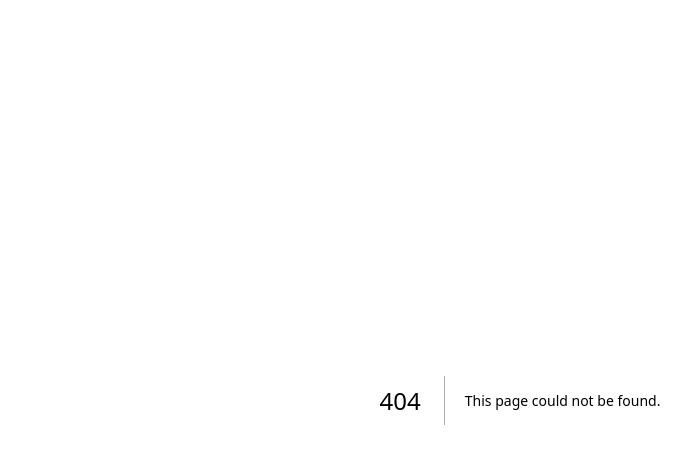
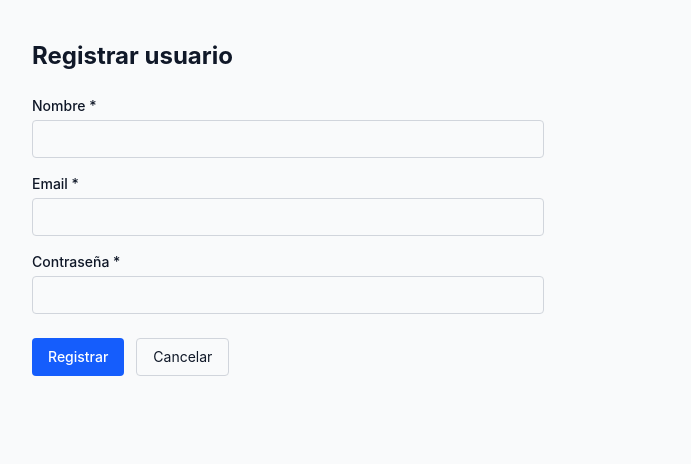
Before and after one commit to LuisMartinGonzalez24/rd-market, a Next.js app: page /usuarios/nuevo in a window 1280 px wide. Before the commit this address had no page. Shown: the top 464 px of the page, without its empty margins (120-811 px from the left). Built offline with nearby package versions, Linux system fonts and the light colour scheme; no server answers.

Commit message:
Implementa formulario de registro de usuario
Co-Authored-By: Claude Fable 5 <noreply@anthropic.com>

```diff
--- /dev/null
+++ b/src/app/usuarios/nuevo/page.tsx
@@ -0,0 +1,11 @@
+import { crearUsuario } from "@/src/lib/actions/usuarios";
+import UsuarioForm from "../usuario-form";
+
+export default function NuevoUsuarioPage() {
+  return (
+    <main className="mx-auto max-w-5xl px-6 py-10">
+      <h1 className="mb-6 text-2xl font-bold">Registrar usuario</h1>
+      <UsuarioForm action={crearUsuario} textoBoton="Registrar" />
+    </main>
+  );
+}
--- /dev/null
+++ b/src/app/usuarios/usuario-form.tsx
@@ -0,0 +1,80 @@
+import Link from "next/link";
+
+type UsuarioFormProps = {
+  action: (formData: FormData) => Promise<void>;
+  textoBoton: string;
+  valores?: {
+    nombre: string;
+    email: string;
+  };
+  passwordOpcional?: boolean;
+};
+
+const inputClass =
+  "w-full rounded border border-gray-300 px-3 py-2 text-sm focus:border-blue-500 focus:outline-none";
+
+export default function UsuarioForm({
+  action,
+  textoBoton,
+  valores,
+  passwordOpcional = false,
+}: UsuarioFormProps) {
+  return (
+    <form action={action} className="max-w-lg space-y-4">
+      <div>
+        <label htmlFor="nombre" className="mb-1 block text-sm font-medium">
+          Nombre *
+        </label>
+        <input
+          id="nombre"
+          name="nombre"
+          required
+          defaultValue={valores?.nombre}
+          className={inputClass}
+        />
+      </div>
+
+      <div>
+        <label htmlFor="email" className="mb-1 block text-sm font-medium">
+          Email *
+        </label>
+        <input
+          id="email"
+          name="email"
+          type="email"
+          required
+          defaultValue={valores?.email}
+          className={inputClass}
+        />
+      </div>
+
+      <div>
+        <label htmlFor="password" className="mb-1 block text-sm font-medium">
+          {passwordOpcional ? "Contraseña (dejar vacía para no cambiarla)" : "Contraseña *"}
+        </label>
+        <input
+          id="password"
+          name="password"
+          type="password"
+          required={!passwordOpcional}
+          className={inputClass}
+        />
+      </div>
+
+      <div className="flex gap-3 pt-2">
+        <button
+          type="submit"
+          className="rounded bg-blue-600 px-4 py-2 text-sm font-medium text-white hover:bg-blue-700"
+        >
+          {textoBoton}
+        </button>
+        <Link
+          href="/usuarios"
+          className="rounded border border-gray-300 px-4 py-2 text-sm hover:bg-gray-100"
+        >
+          Cancelar
+        </Link>
+      </div>
+    </form>
+  );
+}
--- /dev/null
+++ b/src/lib/actions/usuarios.ts
@@ -0,0 +1,23 @@
+"use server";
+
+import { revalidatePath } from "next/cache";
+import { redirect } from "next/navigation";
+import prisma from "@/src/lib/prisma";
+
+// Nota académica: la contraseña se guarda en texto plano porque este proyecto
+// es solo demostrativo. En una aplicación real debe usarse un hash (bcrypt, argon2).
+
+export async function crearUsuario(formData: FormData) {
+  const nombre = String(formData.get("nombre") ?? "").trim();
+  const email = String(formData.get("email") ?? "").trim().toLowerCase();
+  const password = String(formData.get("password") ?? "");
+
+  if (!nombre || !email || !password) {
+    throw new Error("Datos de usuario inválidos");
+  }
+
+  await prisma.usuario.create({ data: { nombre, email, password } });
+
+  revalidatePath("/usuarios");
+  redirect("/usuarios");
+}
```
